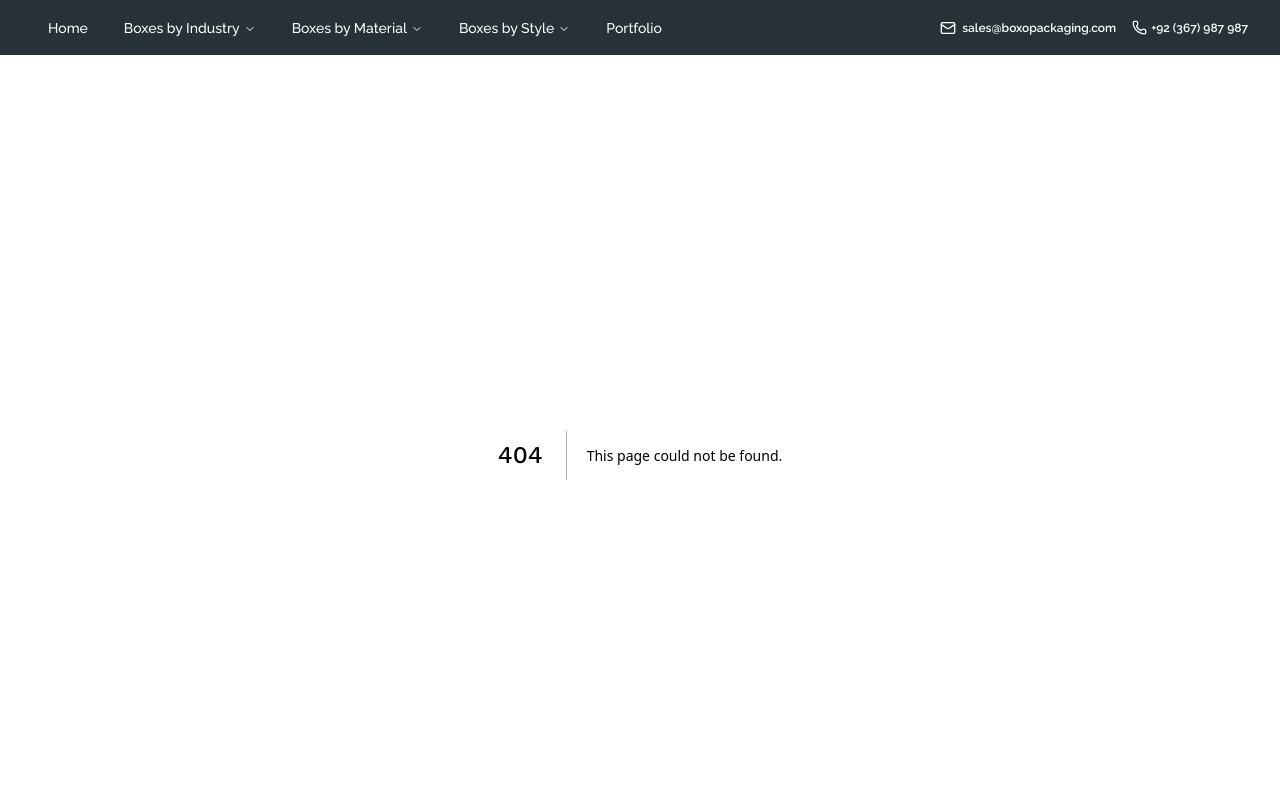
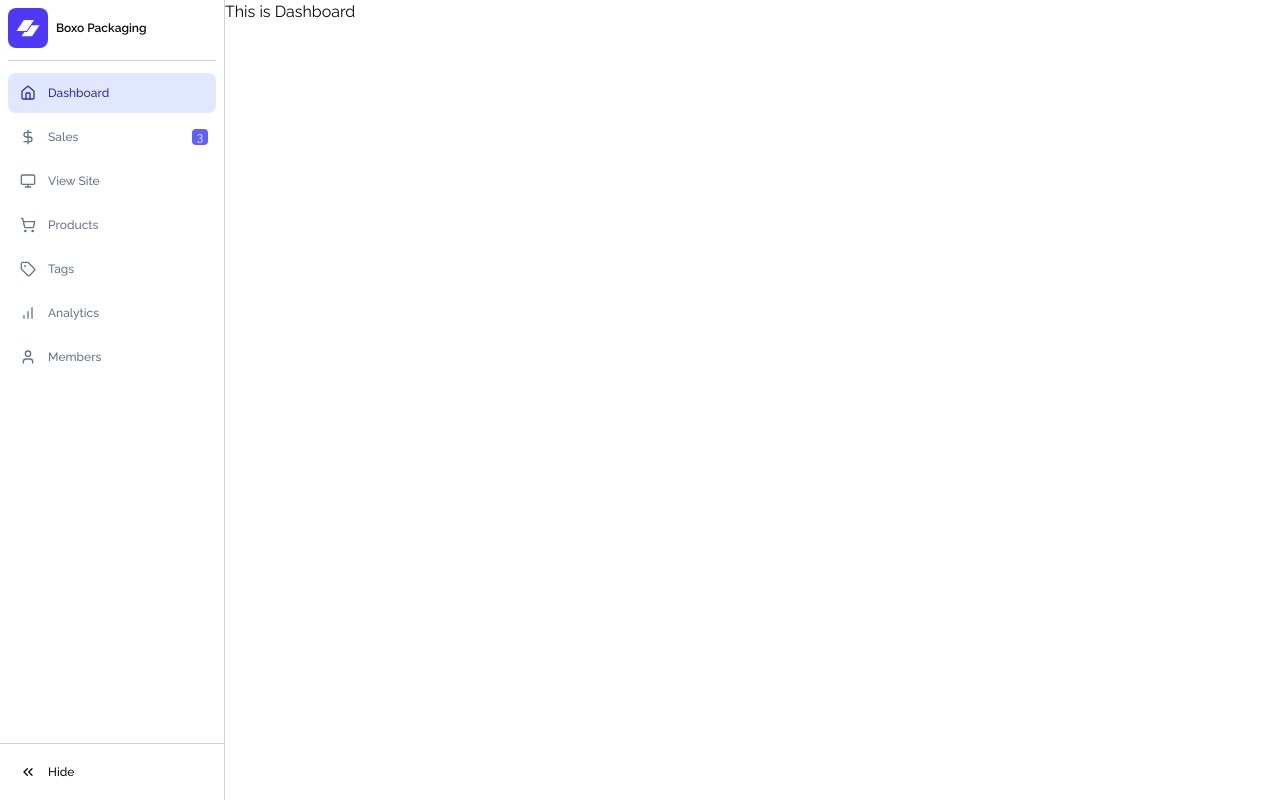
Before and after one commit to intechskydeveloper/boxo-packaging, a Next.js app: page /dashboard in a window 1280 px wide. Before the commit this address had no page. Shown: the top 802 px of the page. Built offline with nearby package versions, Linux system fonts and the light colour scheme.

Commit message:
Separation of admin and user pages. separated layouts of both

```diff
--- /dev/null
+++ b/app/(admin)/dashboard/page.tsx
@@ -0,0 +1,7 @@
+import React from "react";
+
+const page = () => {
+  return <div>This is Dashboard</div>;
+};
+
+export default page;
--- /dev/null
+++ b/app/(admin)/layout.tsx
@@ -0,0 +1,47 @@
+import type { Metadata } from "next";
+import {
+  Instrument_Sans,
+  Montserrat,
+  Raleway,
+  Work_Sans,
+} from "next/font/google";
+import "../globals.css";
+import { Analytics } from "@vercel/analytics/next";
+import Sidebar from "@/components/layout/Sidebar";
+
+const instrumentSans = Work_Sans({
+  variable: "--font-instrument-sans",
+  subsets: ["latin"],
+  weight: ["400", "500", "600", "700"],
+});
+
+const montserrat = Raleway({
+  variable: "--font-montserrat",
+  subsets: ["latin"],
+  weight: ["100", "200", "300", "400", "500", "600"],
+});
+
+export const metadata: Metadata = {
+  title: "Admin Boxo Packaging",
+  description: "Your Custom Packaging Partner",
+};
+
+export default function RootLayout({
+  children,
+}: Readonly<{
+  children: React.ReactNode;
+}>) {
+  return (
+    <html lang="en">
+      <body
+        className={`${instrumentSans.variable} ${montserrat.variable} antialiased flex w-full`}
+      >
+        <Sidebar />
+        <main className="transition-all duration-300 ease-in-out">
+          {children}
+        </main>
+        <Analytics />
+      </body>
+    </html>
+  );
+}
--- a/app/layout.tsx
+++ b/app/(pages)/layout.tsx
@@ -5,8 +5,8 @@ import {
   Raleway,
   Work_Sans,
 } from "next/font/google";
-import "./globals.css";
-import { FAQ } from "../components/sections/home/FAQ";
+import "../globals.css";
+import { FAQ } from "../../components/sections/home/FAQ";
 import { Analytics } from "@vercel/analytics/next";
 import Footer from "@/components/layout/Footer";
 import Navbar from "@/components/layout/Navbar";
@@ -24,8 +24,8 @@ const montserrat = Raleway({
 });
 
 export const metadata: Metadata = {
-  title: "Create Next App",
-  description: "Generated by create next app",
+  title: "Boxo Packaging",
+  description: "Your Custom Packaging Partner",
 };
 
 export default function RootLayout({
@@ -39,7 +39,7 @@ export default function RootLayout({
         className={`${instrumentSans.variable} ${montserrat.variable} antialiased`}
       >
         <Navbar />
-        <main className="pt-[55px] pb-20">{children}</main>
+        <main>{children}</main>
         <FAQ />
         <Footer />
         <Analytics />
--- /dev/null
+++ b/app/(pages)/page.tsx
@@ -0,0 +1,30 @@
+import LogoCloud from "@/components/common/LogoCloud";
+import CustomPackaging from "@/components/sections/home/CustomPackaging";
+import Hero from "@/components/sections/home/Hero";
+import Logobar from "@/components/sections/home/Logobar";
+import ProductSliders from "@/components/sections/home/ProductSliders";
+import Promotion from "@/components/sections/home/Promotion";
+import Table from "@/components/sections/home/Table";
+import WhyUs from "@/components/sections/home/WhyUs";
+import Working from "@/components/sections/home/Working";
+
+const page = () => {
+  return (
+    <>
+      <Logobar />;
+      <Hero />
+      <div className="px-4 sm:px-6 md:px-8 lg:px-12 xl:px-16 2xl:px-20">
+        <CustomPackaging />
+        <ProductSliders />
+        <WhyUs />
+        <LogoCloud />
+        <Table />
+        <Working />
+        {/* <Material /> */}
+        <Promotion />
+      </div>
+    </>
+  );
+};
+
+export default page;
--- a/app/page.tsx
+++ /dev/null
@@ -1,37 +0,0 @@
-import Products from "../components/sections/home/Products";
-import Hero from "../components/sections/home/Hero";
-import Logobar from "../components/sections/home/Logobar";
-import Categories from "../components/sections/home/Categories";
-import Benifits2 from "../components/sections/home/Benifits2";
-import ImagesSection from "../components/sections/home/ImagesSection";
-import FeaturedSection from "../components/sections/home/FeaturedSection";
-import Promotion from "../components/sections/home/Promotion";
-import Material from "../components/sections/home/Types";
-import WhyUs from "../components/sections/home/WhyUs";
-import CategoriesSlider from "../components/sections/home/CategoriesSlider";
-import ProductSliders from "../components/sections/home/ProductSliders";
-import CustomPackaging from "../components/sections/home/CustomPackaging";
-import LogoCloud from "../components/common/LogoCloud";
-import Table from "../components/sections/home/Table";
-import Working from "../components/sections/home/Working";
-
-const page = () => {
-  return (
-    <>
-      <Logobar />;
-      <Hero />
-      <div className="px-4 sm:px-6 md:px-8 lg:px-12 xl:px-16 2xl:px-20">
-        <CustomPackaging />
-        <ProductSliders />
-        <WhyUs />
-        <LogoCloud />
-        <Table />
-        <Working />
-        {/* <Material /> */}
-        <Promotion />
-      </div>
-    </>
-  );
-};
-
-export default page;
--- /dev/null
+++ b/components/layout/Sidebar.tsx
@@ -0,0 +1,245 @@
+"use client";
+import React, { Dispatch, SetStateAction, useState } from "react";
+import { motion } from "framer-motion";
+import {
+  ChartNoAxesColumnIncreasing,
+  ChevronDown,
+  ChevronsDown,
+  ChevronsRight,
+  DollarSign,
+  House,
+  Monitor,
+  ShoppingCart,
+  Tag,
+  User,
+} from "lucide-react";
+
+const Sidebar = () => {
+  const [open, setOpen] = useState(true);
+  const [selected, setSelected] = useState("Dashboard");
+
+  return (
+    <motion.nav
+      layout
+      className="sticky top-0 h-screen shrink-0 border-r border-slate-300 bg-white p-2"
+      style={{
+        width: open ? "225px" : "fit-content",
+      }}
+    >
+      <TitleSection open={open} />
+
+      <div className="space-y-1">
+        <Option
+          Icon={House}
+          title="Dashboard"
+          selected={selected}
+          setSelected={setSelected}
+          open={open}
+        />
+        <Option
+          Icon={DollarSign}
+          title="Sales"
+          selected={selected}
+          setSelected={setSelected}
+          open={open}
+          notifs={3}
+        />
+        <Option
+          Icon={Monitor}
+          title="View Site"
+          selected={selected}
+          setSelected={setSelected}
+          open={open}
+        />
+        <Option
+          Icon={ShoppingCart}
+          title="Products"
+          selected={selected}
+          setSelected={setSelected}
+          open={open}
+        />
+        <Option
+          Icon={Tag}
+          title="Tags"
+          selected={selected}
+          setSelected={setSelected}
+          open={open}
+        />
+        <Option
+          Icon={ChartNoAxesColumnIncreasing}
+          title="Analytics"
+          selected={selected}
+          setSelected={setSelected}
+          open={open}
+        />
+        <Option
+          Icon={User}
+          title="Members"
+          selected={selected}
+          setSelected={setSelected}
+          open={open}
+        />
+      </div>
+
+      <ToggleClose open={open} setOpen={setOpen} />
+    </motion.nav>
+  );
+};
+
+export default Sidebar;
+
+const Option = ({
+  Icon,
+  title,
+  selected,
+  setSelected,
+  open,
+  notifs,
+}: {
+  Icon: any;
+  title: string;
+  selected: string;
+  setSelected: Dispatch<SetStateAction<string>>;
+  open: boolean;
+  notifs?: number;
+}) => {
+  return (
+    <motion.button
+      layout
+      onClick={() => setSelected(title)}
+      className={`relative flex h-10 w-full items-center rounded-md transition-colors ${
+        selected === title
+          ? "bg-indigo-100 text-indigo-800"
+          : "text-slate-500 hover:bg-slate-100"
+      }`}
+    >
+      <motion.div
+        layout
+        className="grid h-full w-10 place-content-center text-lg"
+      >
+        <Icon className={""} size={16} />
+      </motion.div>
+      {open && (
+        <motion.span
+          layout
+          initial={{ opacity: 0, y: 12 }}
+          animate={{ opacity: 1, y: 0 }}
+          transition={{ delay: 0.125 }}
+          className="text-xs font-medium"
+        >
+          {title}
+        </motion.span>
+      )}
+
+      {notifs && open && (
+        <motion.span
+          initial={{ scale: 0, opacity: 0 }}
+          animate={{
+            opacity: 1,
+            scale: 1,
+          }}
+          style={{ y: "-50%" }}
+          transition={{ delay: 0.5 }}
+          className="absolute right-2 top-1/2 size-4 rounded bg-indigo-500 text-xs text-white"
+        >
+          {notifs}
+        </motion.span>
+      )}
+    </motion.button>
+  );
+};
+
+const TitleSection = ({ open }: { open: boolean }) => {
+  return (
+    <div className="mb-3 border-b border-slate-300 pb-3">
+      <div className="flex cursor-pointer items-center justify-between rounded-md transition-colors hover:bg-slate-100">
+        <div className="flex items-center gap-2">
+          <Logo />
+          {open && (
+            <motion.div
+              layout
+              initial={{ opacity: 0, y: 12 }}
+              animate={{ opacity: 1, y: 0 }}
+              transition={{ delay: 0.125 }}
+            >
+              <span className="block text-xs font-semibold">
+                Boxo Packaging
+              </span>
+              {/* <span className="block text-xs text-slate-500">Pro Plan</span> */}
+            </motion.div>
+          )}
+        </div>
+        {/* {open && <ChevronDown className="mr-2" />} */}
+      </div>
+    </div>
+  );
+};
+
+const Logo = () => {
+  // Temp logo from https://logoipsum.com/
+  return (
+    <motion.div
+      layout
+      className="grid size-10 shrink-0 place-content-center rounded-md bg-indigo-600"
+    >
+      <svg
+        width="24"
+        height="auto"
+        viewBox="0 0 50 39"
+        fill="none"
+        xmlns="http://www.w3.org/2000/svg"
+        className="fill-slate-50"
+      >
+        <path
+          d="M16.4992 2H37.5808L22.0816 24.9729H1L16.4992 2Z"
+          stopColor="#000000"
+        ></path>
+        <path
+          d="M17.4224 27.102L11.4192 36H33.5008L49 13.0271H32.7024L23.2064 27.102H17.4224Z"
+          stopColor="#000000"
+        ></path>
+      </svg>
+    </motion.div>
+  );
+};
+
+const ToggleClose = ({
+  open,
+  setOpen,
+}: {
+  open: boolean;
+  setOpen: Dispatch<SetStateAction<boolean>>;
+}) => {
+  return (
+    <motion.button
+      layout
+      onClick={() => setOpen((pv) => !pv)}
+      className="absolute bottom-0 left-0 right-0 border-t border-slate-300 transition-colors hover:bg-slate-100"
+    >
+      <div className="flex items-center p-2">
+        <motion.div
+          layout
+          className="grid size-10 place-content-center text-lg"
+        >
+          <ChevronsRight
+            className={`transition-transform ${open && "rotate-180"}`}
+            size={'16'}
+          />
+        </motion.div>
+        {open && (
+          <motion.span
+            layout
+            initial={{ opacity: 0, y: 12 }}
+            animate={{ opacity: 1, y: 0 }}
+            transition={{ delay: 0.125 }}
+            className="text-xs font-medium"
+          >
+            Hide
+          </motion.span>
+        )}
+      </div>
+    </motion.button>
+  );
+};
+
+const ExampleContent = () => <div className="h-[200vh] w-full"></div>;
```
